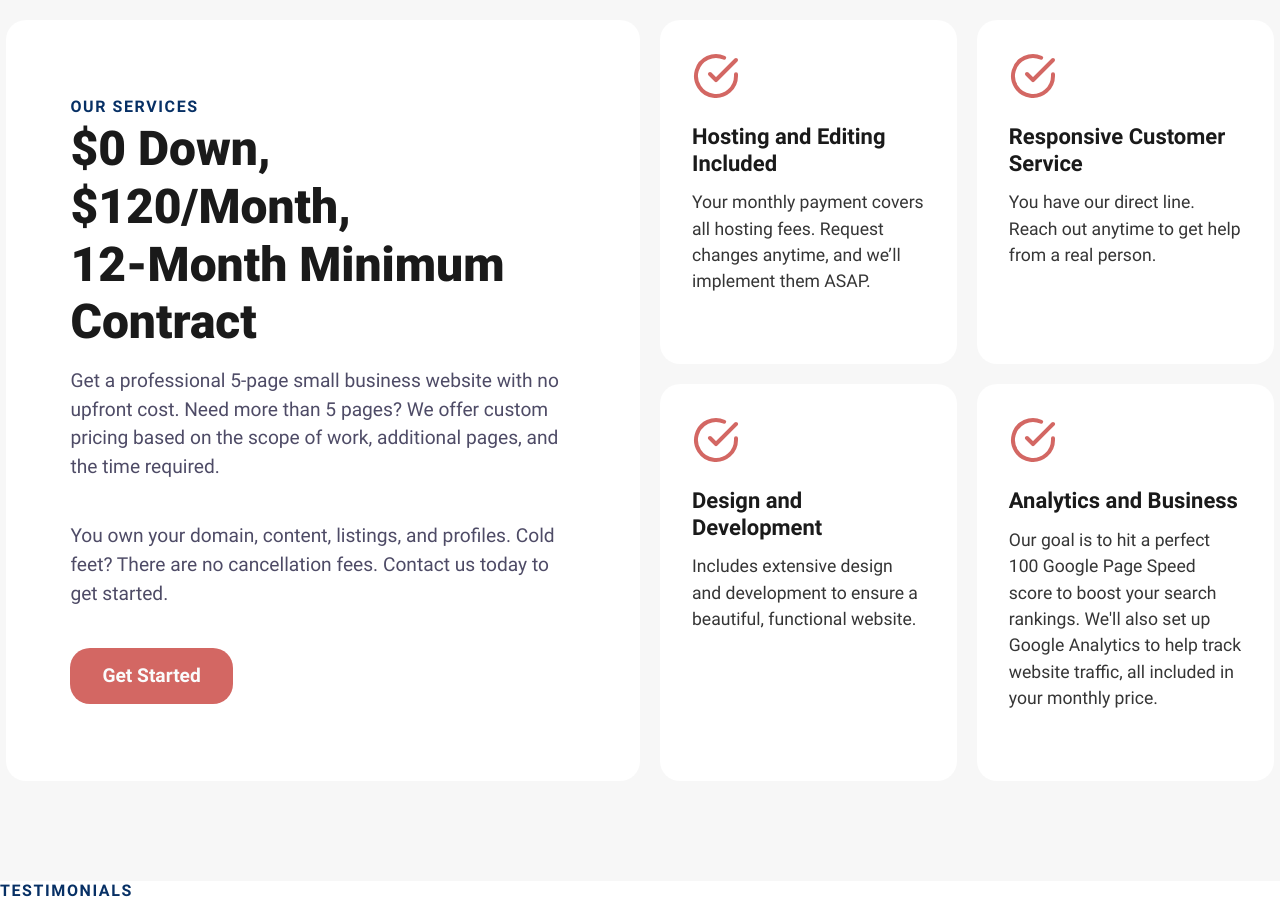
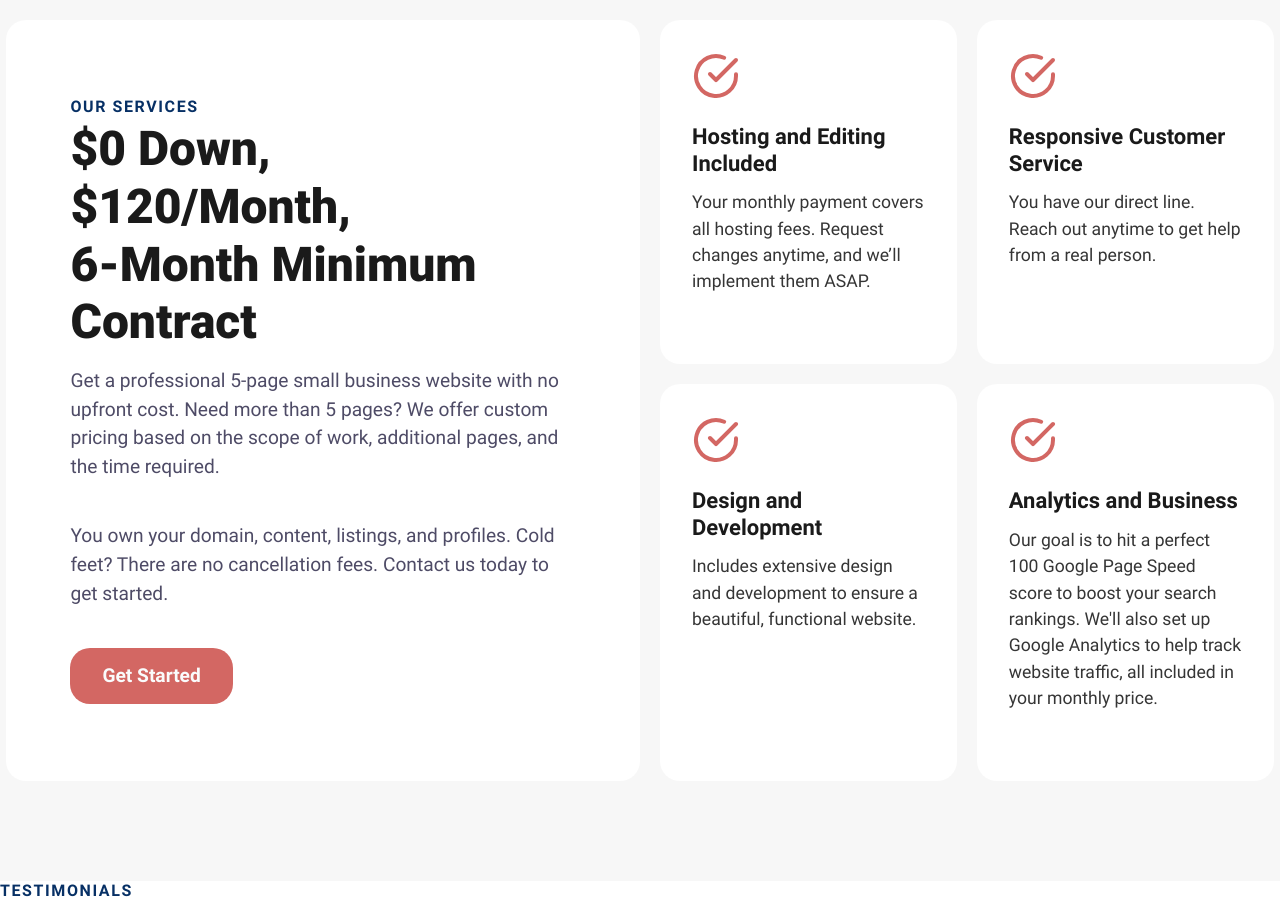
Before and after one commit to cameronhoehne/painlesssites, an Eleventy site: page src/index.html in a window 1280 px wide. Shown: the part 2740-3660 px from the top of the page. Built offline with nearby package versions, Linux system fonts and the light colour scheme; Eleventy itself is replaced by a stand-in of ours; files that its build step writes are made by us from their sources.

Commit message:
update month for contract

```diff
--- a/src/index.html
+++ b/src/index.html
@@ -119,7 +119,7 @@ eleventyNavigation:
             <div class="cs-content">
                 <span class="cs-topper">Our Services</span>
                 <h2 class="cs-title">$0 Down, <br>
-                    <span id="counter" class="counter">$120</span>/Month,<br> 12-Month Minimum Contract</h2>
+                    <span id="counter" class="counter">$120</span>/Month,<br> 6-Month Minimum Contract</h2>
                 <p class="cs-text">Get a professional 5-page small business website with no upfront cost. Need more than 5 pages? We offer custom pricing based on the scope of work, additional pages, and the time required.</p>
                 <p class="cs-text">You own your domain, content, listings, and profiles. Cold feet? There are no cancellation fees. Contact us today to get started.</p>
                 <a href="/contact" class="cs-button-solid">Get Started</a>
```
